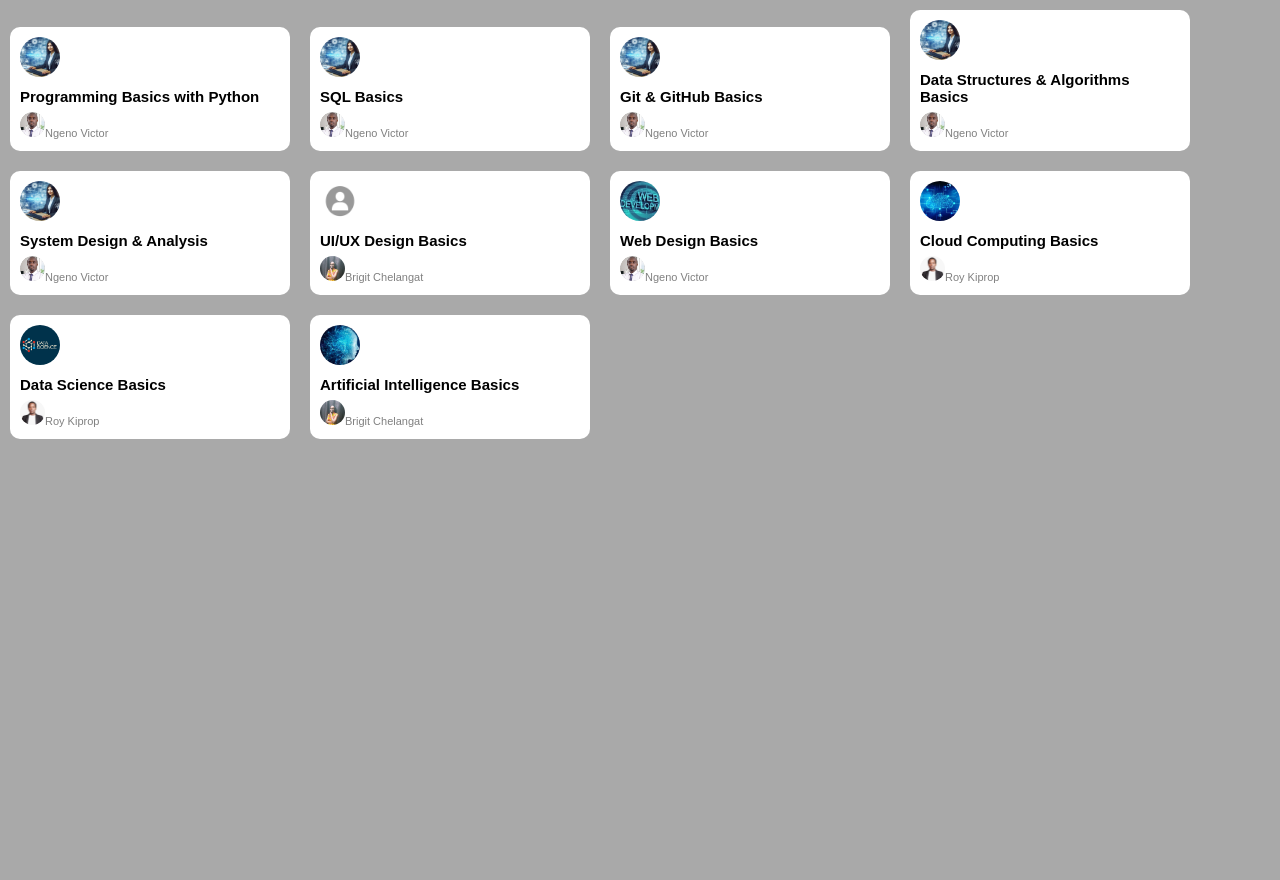
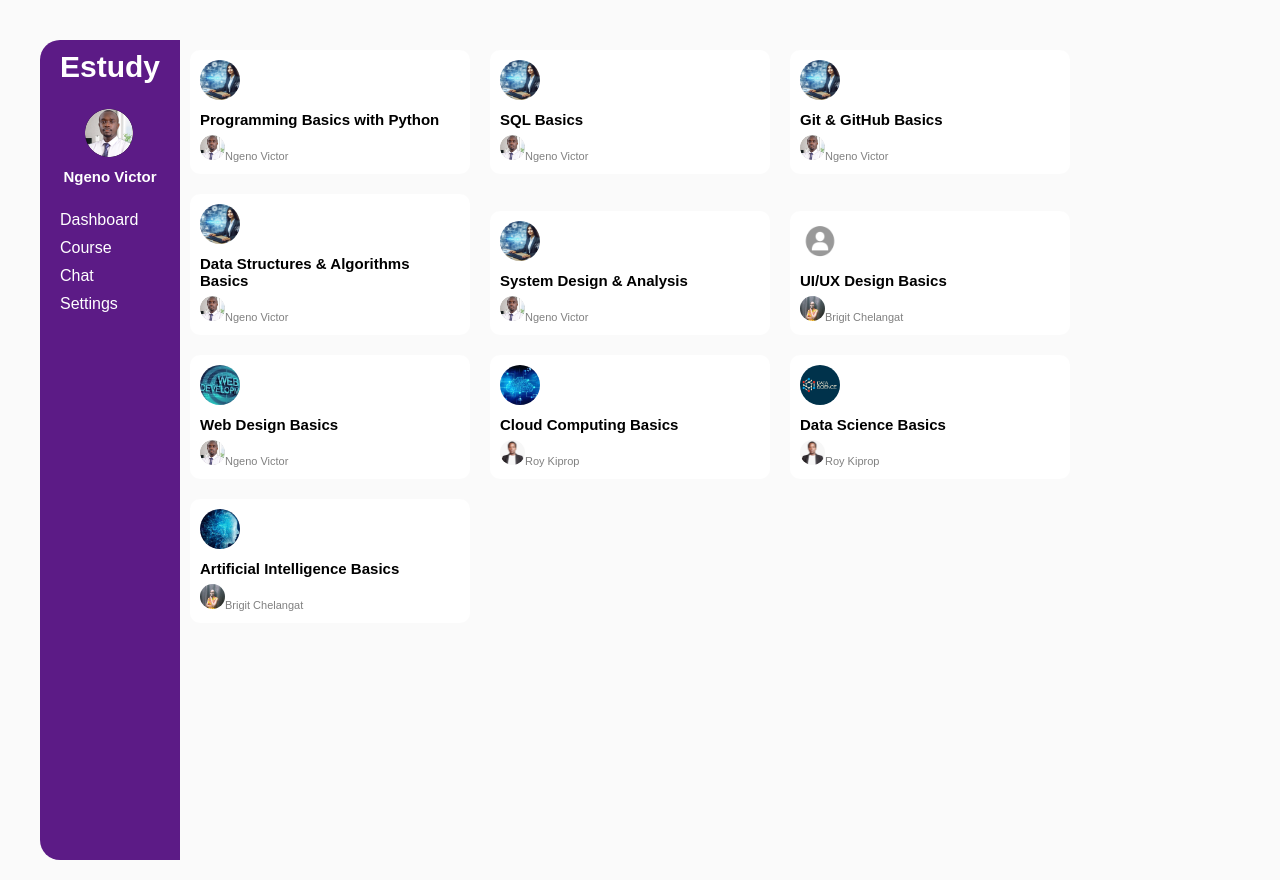
Before and after one commit to brigitchelangat/Courses-React-Challenge, a React (Create React App) app in the folder courses/: page / in a window 1280 px wide. Before the commit the page ends 800 px from the top, so only its background shows below. Built offline with nearby package versions, Linux system fonts and the light colour scheme.

Commit message:
Navigation Component

```diff
--- a/courses/src/App.css
+++ b/courses/src/App.css
@@ -2,6 +2,9 @@
   text-align: center;
 }
 */
+* {
+  font-family: 'Century Gothic',sans-serif;
+}
 
 .App-logo {
   height: 40vmin;
@@ -28,23 +31,58 @@
 .App-link {
   color: #61dafb;
 }
-
-@keyframes App-logo-spin {
-  from {
-    transform: rotate(0deg);
-  }
-  to {
-    transform: rotate(360deg);
-  }
+.container{
+  display: flex;
+  height: 100vh;
+}
+.nav{
+  background-color: #5c1b86;
+  padding: 10px;
+  width: 10%;
+  border-top-left-radius: 20px;
+  border-bottom-left-radius: 20px;
+  height: 100%;
+  display: inline-block;
+}
+.student-img {
+  margin: 25px 2px 5px 0px;
+  text-align: center;
+}
+.nav h1 {
+  color: white;
+  margin: 0px;
+  font-size: 30px;
+  text-align: center;
+}
+.nav h2 {
+  color: white;
+  font-size: 15px;
+  text-align: center;
+  margin: 7px 0 ;
 }
 
-* {
-  font-family: 'Century Gothic',sans-serif;
+.nav-list{
+  text-align: left;
 }
-body {
-background-color: darkgrey;
+.nav-list ul {
+  list-style: none;
+  text-align: left;
+  padding: 10px;
+}
+.nav-list li {
+  margin-bottom: 10px;
+  color: white;
 }
 
+body {
+background-color: #fafafa;
+padding: 40px;
+}
+
+.courses {
+  display: inline-block;
+  width: 80%;
+}
 
 .course-card {
   background-color: white;
@@ -74,3 +112,12 @@ background-color: darkgrey;
   font-size: 11px;
   color: gray
 }
+
+@media only screen and (max-width: 700px) {
+.nav{
+  width: 25%;
+}
+.courses{
+  width: 75%;
+}
+}
--- a/courses/src/App.js
+++ b/courses/src/App.js
@@ -1,10 +1,12 @@
-
+import React from 'react';
 import './App.css';
-import Course from './components/Course'
+import Course from './components/Course';
+import Navigation from './components/Navigation';
 function App() {
   return (
-    <div className="App">
-     <Course/>
+    <div className="App container">
+      <Navigation/>
+      <Course/>
     </div>
   );
 }
--- a/courses/src/components/Course.jsx
+++ b/courses/src/components/Course.jsx
@@ -9,6 +9,7 @@ import Web from "../assets/images/Web.jpg";
 import Cloud from "../assets/images/Cloud.jpg";
 import DataS from "../assets/images/DataS.jpg";
 import AI from "../assets/images/AI.jpg";
+
 
 
 const Course = () => {
@@ -41,21 +42,13 @@ const Course = () => {
       }
     };
 
-  /*const DomainImages = {
-      'Software Engineering': '../images/SE.jpg',
-      'User Interface Design': '../images/UI.png',
-      'Web Development': '../images/Web.jpg',
-      'Cloud Computing': '../images/Cloud.jpg',
-      'Data Science': '../images/DataS.jpg',
-      'Artificial Intelligence': '../images/AI.jpg'
-
-    };
-    */
     //JSX to be returned
     return (
-      <div>
+      <div className='courses'>
           {
           courses.map((course) => (
+
+
               <div className="course-card">
               <img src={getCourseImage(course.domain)} alt="Course" className="course-image" />
               <p className="course-title">{course.title}</p>
@@ -63,8 +56,8 @@ const Course = () => {
               (course.instructor === "Roy Kiprop")? roy : (course.instructor === "Brigit Chelangat")? brigitimage:defaultI }
               alt="Instructor" className="instructor-image" />
               <span className="instructor-name">{course.instructor}</span>
+              </div>
 
-            </div>
           ))
         }
 
--- /dev/null
+++ b/courses/src/components/Navigation.jsx
@@ -0,0 +1,26 @@
+import React from 'react';
+import ngeno from "../assets/images/ngeno.png";
+//import icons
+
+const Navigation = () => {
+    return (
+        <div className='nav'>
+            <h1>Estudy</h1>
+            <div className="student-img">
+             <img src={ngeno} alt="student" />
+            </div>
+
+            <h2>Ngeno Victor</h2>
+            <div className="nav-list" >
+                <ul>
+                    <li className="nav-item">Dashboard</li>
+                    <li className="nav-item">Course</li>
+                    <li className="nav-item">Chat</li>
+                    <li className="nav-item">Settings</li>
+                </ul>
+            </div>
+
+        </div>
+    );
+};
+export default Navigation;
```
Also changed, not shown: courses/package.json (+5 -4 lines), 1 other file (tests, documents, lock files or other folders).
